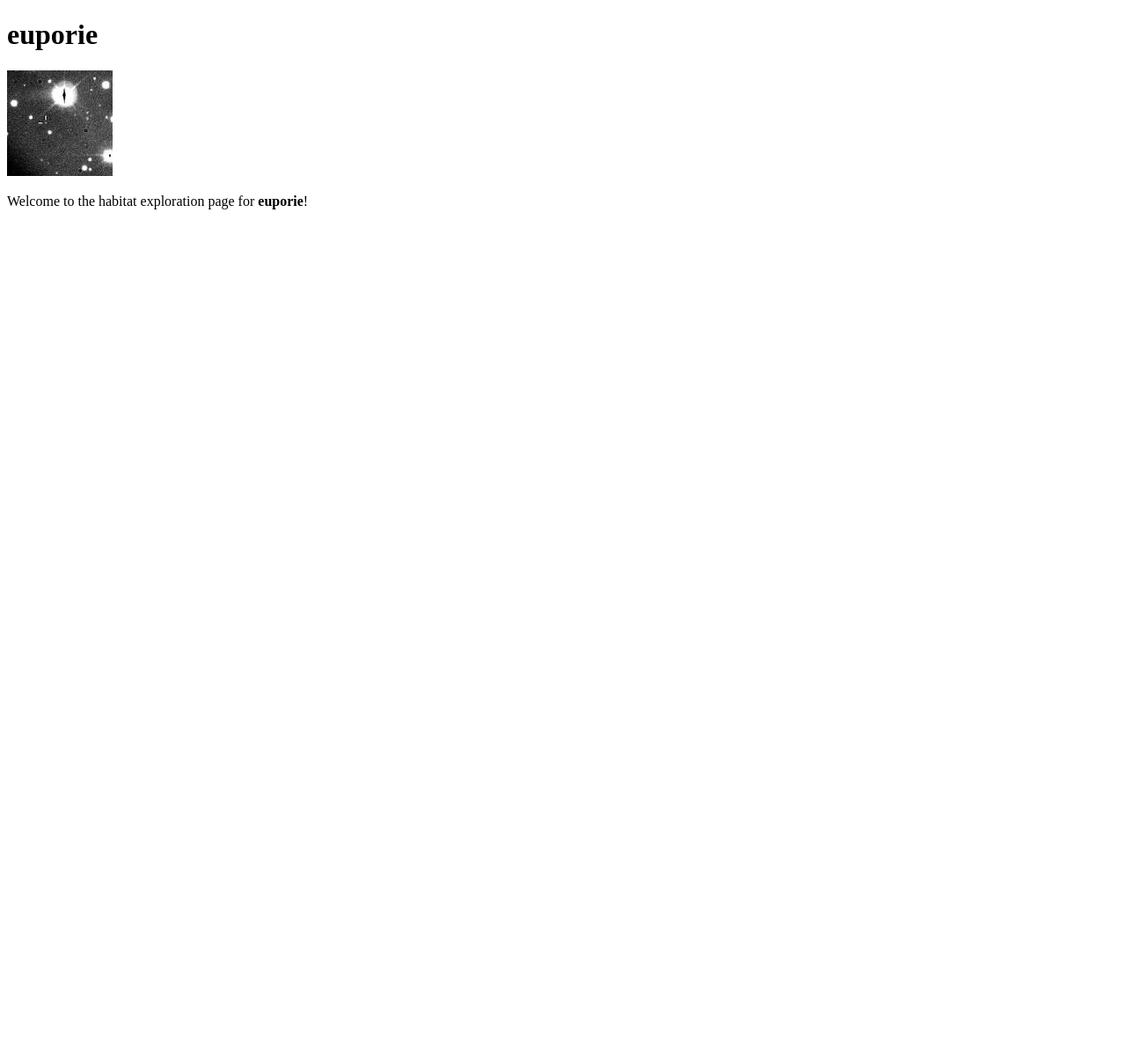
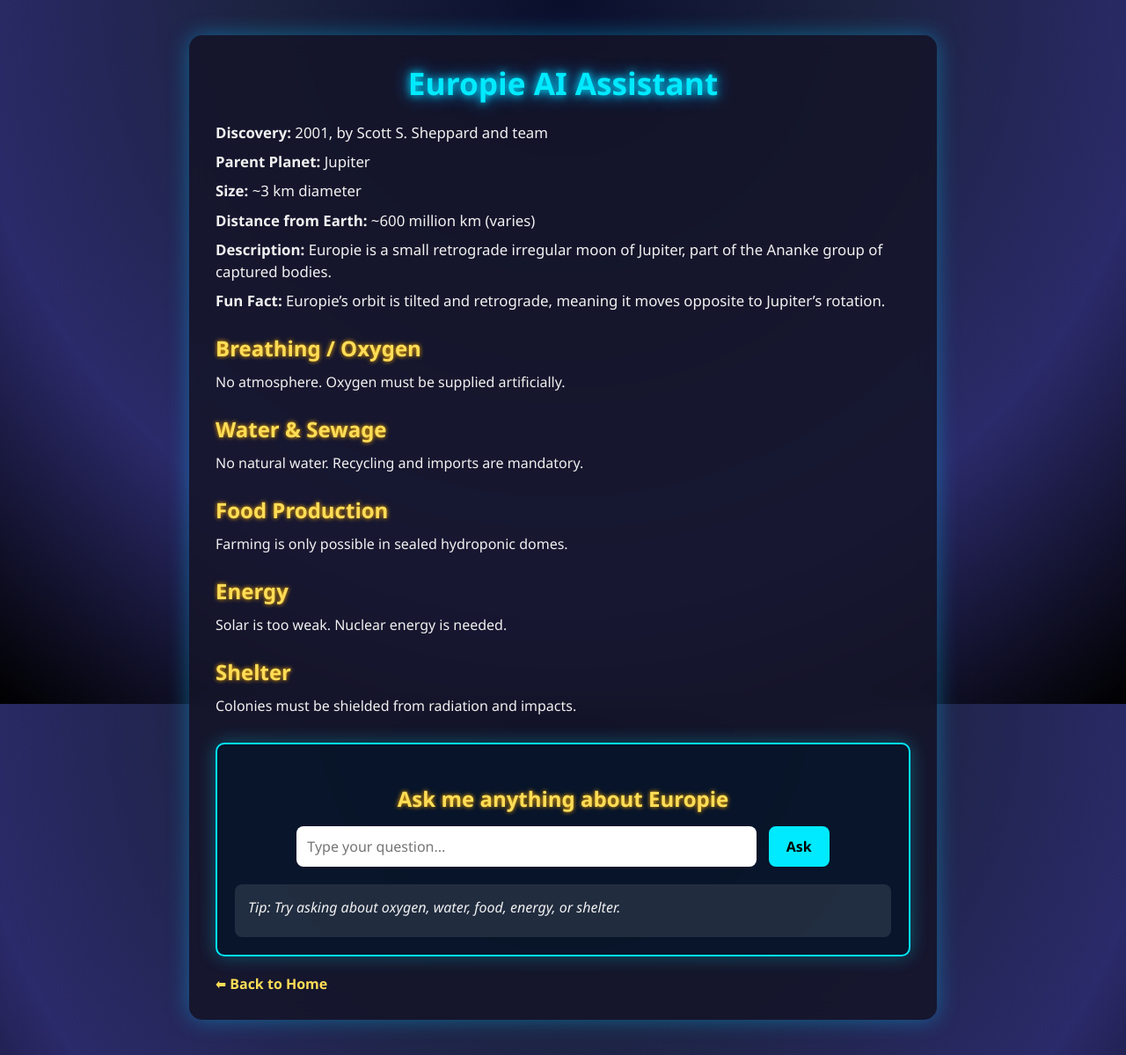
Before and after one commit to Wade185/space-habitat, a Flask app: page /euporie in a window 1280 px wide. Shown: the whole page at 88% size. Before the commit the page ends 238 px from the top, so only its background shows below. Run offline with Flask 3, Linux system fonts and the light colour scheme.

Commit message:
Update euporie.html

```diff
--- a/templates/euporie.html
+++ b/templates/euporie.html
@@ -1,11 +1,137 @@
 <!DOCTYPE html>
-<html>
+<html lang="en">
 <head>
-    <title>euporie</title>
+  <meta charset="UTF-8">
+  <title>Europie - Habitat Assistant</title>
+  <style>
+    * { margin: 0; padding: 0; box-sizing: border-box; font-family: "Segoe UI", Tahoma, Geneva, Verdana, sans-serif; }
+    body {
+      background: radial-gradient(circle at top, #0a0f2c, #1c2340, #2b2a6a, #000);
+      background-attachment: fixed;
+      color: #f1f1f1;
+      min-height: 100vh;
+      display: flex;
+      justify-content: center;
+      align-items: flex-start;
+      padding: 40px;
+    }
+    .assistant-container {
+      background: rgba(20, 20, 40, 0.85);
+      border-radius: 15px;
+      padding: 30px;
+      width: 850px;
+      max-width: 95%;
+      box-shadow: 0 0 25px rgba(0, 200, 255, 0.4);
+      backdrop-filter: blur(10px);
+      animation: fadeIn 1.5s ease-in-out;
+    }
+    .assistant-container h1 {
+      text-align: center;
+      font-size: 2.2em;
+      color: #00eaff;
+      text-shadow: 0 0 10px #00eaff, 0 0 20px #0095ff;
+      margin-bottom: 20px;
+    }
+    .info p { margin: 8px 0; font-size: 1.05em; }
+    h2 { margin-top: 25px; font-size: 1.5em; color: #ffdd57; text-shadow: 0 0 5px #ffae00; }
+    p { margin: 10px 0; line-height: 1.5; }
+    .assistant-box {
+      margin-top: 30px; padding: 20px; border: 2px solid #00eaff; border-radius: 10px;
+      background: rgba(0, 20, 40, 0.6); text-align: center; box-shadow: 0 0 20px rgba(0, 234, 255, 0.3);
+    }
+    .assistant-box input {
+      width: 70%; padding: 12px; margin-top: 15px; border: none; border-radius: 8px;
+      outline: none; font-size: 1em;
+    }
+    .assistant-box button {
+      margin-left: 10px; padding: 12px 20px; background: #00eaff; border: none;
+      border-radius: 8px; font-size: 1em; cursor: pointer; color: #000;
+      font-weight: bold; transition: 0.3s;
+    }
+    .assistant-box button:hover { background: #0095ff; box-shadow: 0 0 15px #00eaff; }
+    #answerBox {
+      margin-top: 20px; padding: 15px; background: rgba(255, 255, 255, 0.1);
+      border-radius: 8px; min-height: 60px; font-style: italic; text-align: left;
+    }
+    .back-btn {
+      display: inline-block; margin-top: 20px; text-decoration: none;
+      color: #ffdd57; font-weight: bold; transition: 0.3s;
+    }
+    .back-btn:hover { color: #ffffff; text-shadow: 0 0 10px #ffdd57; }
+    @keyframes fadeIn { from {opacity: 0; transform: translateY(20px);} to {opacity: 1; transform: translateY(0);} }
+  </style>
 </head>
 <body>
-    <h1>euporie</h1>
-    <img src="{{ url_for('static', filename='euporie.jpg') }}" alt="euporie">
-    <p>Welcome to the habitat exploration page for <b>euporie</b>!</p>
+  <div class="assistant-container">
+    <h1>Europie AI Assistant</h1>
+    <div class="info">
+      <p><b>Discovery:</b> 2001, by Scott S. Sheppard and team</p>
+      <p><b>Parent Planet:</b> Jupiter</p>
+      <p><b>Size:</b> ~3 km diameter</p>
+      <p><b>Distance from Earth:</b> ~600 million km (varies)</p>
+      <p><b>Description:</b> Europie is a small retrograde irregular moon of Jupiter, part of the Ananke group of captured bodies.</p>
+      <p><b>Fun Fact:</b> Europie’s orbit is tilted and retrograde, meaning it moves opposite to Jupiter’s rotation.</p>
+    </div>
+
+    <h2>Breathing / Oxygen</h2>
+    <p>No atmosphere. Oxygen must be supplied artificially.</p>
+
+    <h2>Water & Sewage</h2>
+    <p>No natural water. Recycling and imports are mandatory.</p>
+
+    <h2>Food Production</h2>
+    <p>Farming is only possible in sealed hydroponic domes.</p>
+
+    <h2>Energy</h2>
+    <p>Solar is too weak. Nuclear energy is needed.</p>
+
+    <h2>Shelter</h2>
+    <p>Colonies must be shielded from radiation and impacts.</p>
+
+    <div class="assistant-box">
+      <h2>Ask me anything about Europie</h2>
+      <input type="text" id="userQuestion" placeholder="Type your question...">
+      <button id="askButton">Ask</button>
+      <div id="answerBox">Tip: Try asking about oxygen, water, food, energy, or shelter.</div>
+    </div>
+    <a href="{{ url_for('index') }}" class="back-btn">⬅ Back to Home</a>
+  </div>
+
+  <script>
+    const askButton = document.getElementById("askButton");
+    const userQuestion = document.getElementById("userQuestion");
+    const answerBox = document.getElementById("answerBox");
+
+    const knowledge = {
+      "oxygen": "Europie has no air. Oxygen must be generated in habitats.",
+      "breath": "Impossible to breathe without life support.",
+      "air": "No natural atmosphere exists.",
+
+      "water": "No water present. Recycling required.",
+      "sewage": "Closed recycling systems are mandatory.",
+
+      "food": "Hydroponic or synthetic food is required.",
+      "farming": "Only works in domes or artificial systems.",
+      "agriculture": "Closed-loop agriculture needed.",
+
+      "energy": "Best option is nuclear reactors. Solar too weak.",
+      "power": "Reactors ensure continuous power supply.",
+
+      "shelter": "Radiation shielding essential.",
+      "habitat": "Protected domes or underground bases needed."
+    };
+
+    function getAnswer() {
+      const q = userQuestion.value.toLowerCase();
+      let response = "I don’t have that info yet. Try oxygen, water, food, energy, or shelter.";
+      for (let key in knowledge) {
+        if (q.includes(key)) { response = knowledge[key]; break; }
+      }
+      answerBox.innerHTML = response;
+      userQuestion.value = "";
+    }
+    askButton.addEventListener("click", getAnswer);
+    userQuestion.addEventListener("keyup", (event) => { if (event.key === "Enter") getAnswer(); });
+  </script>
 </body>
 </html>
```
